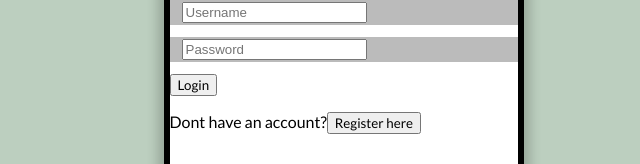
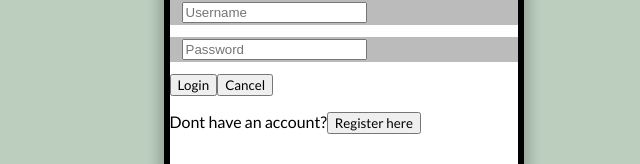
Before and after one commit to danieltichiyama/queue_app, a React (Create React App) app: page / in a window 1280 px wide. Both pictures are taken after a click on the button "YES". Shown: the part 168-332 px from the top of the page, without its empty margins (324-964 px from the left). Built offline with nearby package versions, Linux system fonts and the light colour scheme.

Commit message:
cancel button added to login page.

```diff
--- a/src/components/Login/Login.jsx
+++ b/src/components/Login/Login.jsx
@@ -2,11 +2,14 @@ import React, { useState } from "react";
 import styles from "./Login.module.scss";
 import { useDispatch } from "react-redux";
 import { loginRetailer } from "../../actions";
+import { useHistory } from "react-router-dom";
+
 
 function Login(props) {
   const dispatch = useDispatch();
   const [username, setUsername] = useState("");
   const [password, setPassword] = useState("");
+  const history = useHistory();
 
   const loginSubmit = (e, loginData) => {
     e.preventDefault();
@@ -35,7 +38,10 @@ function Login(props) {
             />
           </li>
         </ul>
-        <button type="submit">Login</button>
+          <button type="submit">Login</button>
+          <button type="button" onClick={() => history.push({pathname: "/"})}>
+              Cancel
+          </button>
       </form>
       <div>
         <span>
```
